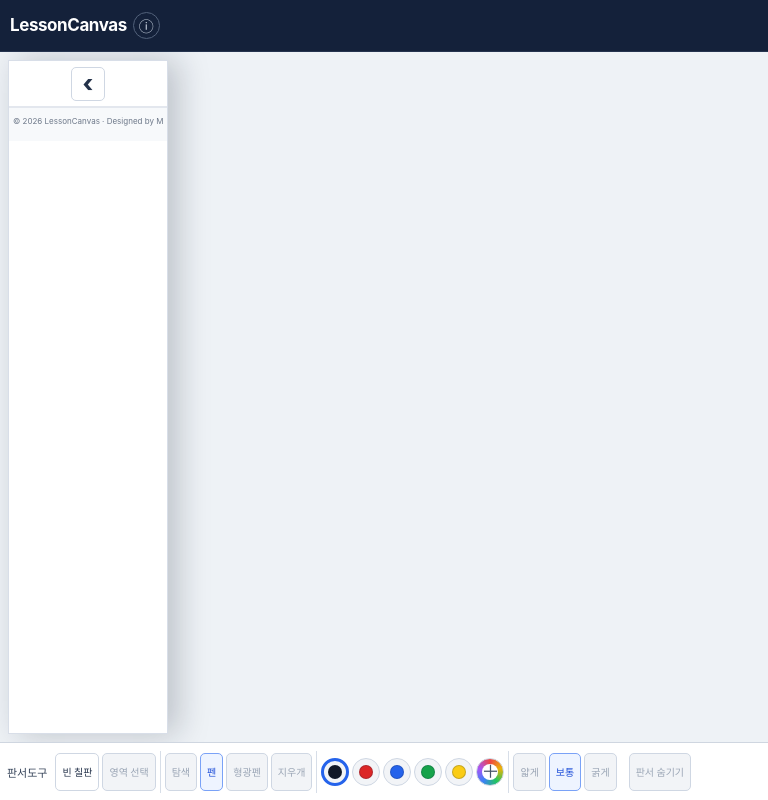
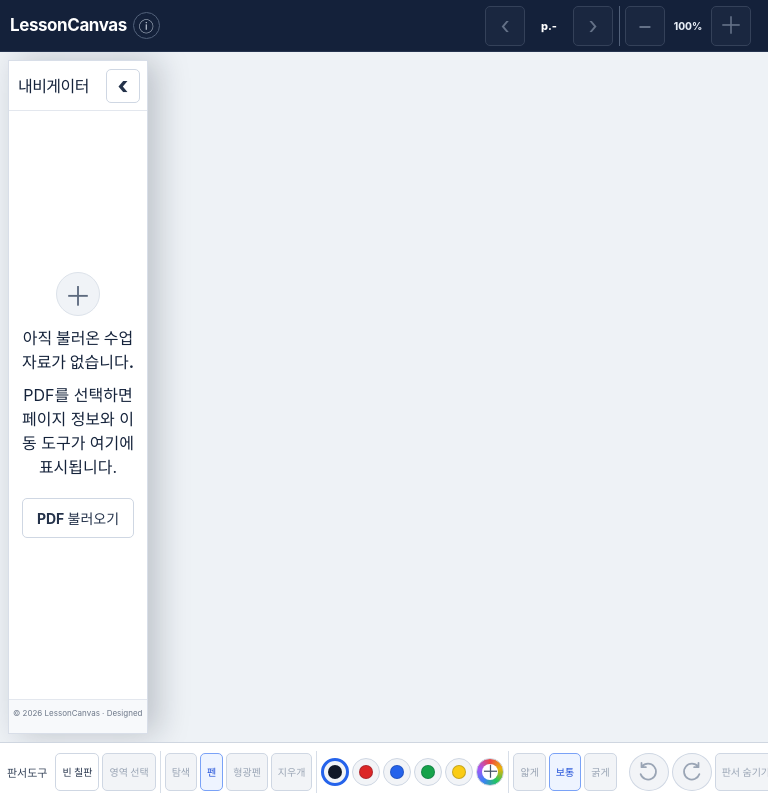
Before and after one commit to park791014-web/classcanvas, a React (Vite) app: page / in a window 768 px wide. Built offline with nearby package versions, Linux system fonts and the light colour scheme.

Commit message:
fix: refine tablet navigation and toolbar

```diff
--- a/package.json
+++ b/package.json
@@ -1,7 +1,7 @@
 {
   "name": "classcanvas",
   "private": true,
-  "version": "0.1.1",
+  "version": "0.1.2",
   "type": "module",
   "scripts": {
     "dev": "vite",
--- a/src/components/layout/ToolBar.tsx
+++ b/src/components/layout/ToolBar.tsx
@@ -116,8 +116,18 @@ export function ToolBar({
         {renderModeControls('오른쪽')}
       </div>
       <div className="history-controls" aria-label="판서 기록 제어">
-        <button type="button" className="history-action history-action--undo" disabled={!hasDocument || !canUndo} onClick={onUndo} aria-label="판서 실행 취소">실행 취소</button>
-        <button type="button" className="history-action history-action--redo" disabled={!hasDocument || !canRedo} onClick={onRedo} aria-label="판서 다시 실행">다시 실행</button>
+        <button type="button" className="history-action history-action--undo" disabled={!hasDocument || !canUndo} onClick={onUndo} aria-label="실행 취소" title="실행 취소">
+          <svg className="tablet-history-icon" viewBox="0 0 24 24" aria-hidden="true">
+            <path d="M9 7H4v-5M4.5 6.5A9 9 0 1 1 3 15" />
+          </svg>
+          <span className="history-action-text">실행 취소</span>
+        </button>
+        <button type="button" className="history-action history-action--redo" disabled={!hasDocument || !canRedo} onClick={onRedo} aria-label="다시 실행" title="다시 실행">
+          <svg className="tablet-history-icon" viewBox="0 0 24 24" aria-hidden="true">
+            <path d="M15 7h5v-5m-.5 4.5A9 9 0 1 0 21 15" />
+          </svg>
+          <span className="history-action-text">다시 실행</span>
+        </button>
         <button type="button" className={`history-action history-action--visibility${!isVisible ? ' is-active' : ''}`} disabled={!hasDocument} aria-pressed={!isVisible} onClick={onToggleVisibility}>
           {isVisible ? '판서 숨기기' : '판서 보이기'}
         </button>
--- a/src/styles/global.css
+++ b/src/styles/global.css
@@ -70,6 +70,7 @@ button, input, textarea, select { font: inherit; }
 }
 
 .tablet-zoom-controls { display: none; }
+.tablet-history-icon { display: none; }
 
 .lesson-layout {
   position: relative;
@@ -1671,15 +1672,15 @@ button:disabled { color: #9aa5b5; background: #f2f4f7; cursor: not-allowed; }
   .topbar-zoom-controls > output { display: none; }
   .topbar-zoom-controls button { min-width: 32px; height: 34px; padding-inline: 5px; font-size: 10px; }
   .topbar-zoom-controls .fit-mode-button { min-width: 62px; }
-  .topbar-page-controls { gap: 3px; }
-  .topbar-page-controls button { min-width: 34px; height: 34px; }
+  .topbar-page-controls { display: flex; flex: none; gap: 3px; }
+  .topbar-page-controls button { width: 40px; min-width: 40px; height: 40px; }
   .topbar-page-controls output { min-width: 42px; font-size: 11px; }
   .tablet-zoom-controls { display: inline-flex; align-items: center; margin-left: 3px; padding-left: 5px; gap: 2px; border-left: 1px solid #52617a; }
-  .tablet-zoom-controls button { min-width: 34px; height: 34px; padding: 2px 7px; }
+  .tablet-zoom-controls button { width: 40px; min-width: 40px; height: 40px; padding: 2px 7px; }
   .tablet-zoom-controls output { min-width: 42px; color: #e5ebf4; font-size: 10px; text-align: center; }
 
   .lesson-layout,
-  .lesson-layout.is-sidebar-collapsed { grid-template-columns: 56px minmax(0, 1fr); padding: 8px; gap: 8px; overflow: hidden; }
+  .lesson-layout.is-sidebar-collapsed { grid-template-columns: 50px minmax(0, 1fr); padding: 8px; gap: 8px; overflow: hidden; }
   .lesson-navigator:not(.lesson-navigator--collapsed) {
     z-index: 30;
     position: absolute;
@@ -1687,13 +1688,41 @@ button:disabled { color: #9aa5b5; background: #f2f4f7; cursor: not-allowed; }
     bottom: 8px;
     left: 8px;
     display: flex;
-    width: 160px;
+    width: 140px;
+    height: calc(100% - 16px);
     min-height: 0;
+    overflow: hidden;
     box-shadow: 10px 0 30px rgb(15 23 42 / 22%);
   }
-  .lesson-layout.is-sidebar-collapsed { grid-template-columns: 56px minmax(0, 1fr); }
+  .lesson-navigator:not(.lesson-navigator--collapsed) .panel-heading {
+    justify-content: space-between;
+    min-height: 50px;
+    height: 50px;
+    padding: 5px 7px 5px 9px;
+  }
+  .lesson-navigator:not(.lesson-navigator--collapsed) .panel-heading h2 { display: block; font-size: 16px; }
+  .lesson-navigator:not(.lesson-navigator--collapsed) .navigator-document { display: flex; }
+  .lesson-navigator:not(.lesson-navigator--collapsed) .navigator-empty-state { display: flex; padding-inline: 12px; }
+  .lesson-navigator:not(.lesson-navigator--collapsed) .navigator-file-action { display: block; }
+  .lesson-layout.is-sidebar-collapsed { grid-template-columns: 50px minmax(0, 1fr); }
   .lesson-navigator--collapsed { padding-top: 7px; }
   .navigator-toggle { width: 40px; min-width: 40px; height: 40px; }
+  .lesson-navigator:not(.lesson-navigator--collapsed) .panel-heading,
+  .lesson-navigator:not(.lesson-navigator--collapsed) .navigator-page-control,
+  .lesson-navigator:not(.lesson-navigator--collapsed) .navigator-analysis-control,
+  .lesson-navigator:not(.lesson-navigator--collapsed) .navigator-file-action { flex: none; }
+  .lesson-navigator:not(.lesson-navigator--collapsed) .navigator-document {
+    min-height: 0;
+    overflow: hidden;
+  }
+  .lesson-navigator:not(.lesson-navigator--collapsed) .navigator-content-blocks {
+    min-height: 0;
+    overflow-x: hidden;
+    overflow-y: auto;
+    overscroll-behavior: contain;
+    touch-action: pan-y;
+    -webkit-overflow-scrolling: touch;
+  }
   .content-open-button .content-block-title {
     display: -webkit-box;
     overflow: hidden;
@@ -1717,9 +1746,7 @@ button:disabled { color: #9aa5b5; background: #f2f4f7; cursor: not-allowed; }
   .history-controls { flex: none; }
   .annotation-toolbar-controls { display: flex; width: max-content; }
   .toolbar-duplicate-group { display: none; }
-  .toolbar-width-micro,
-  .history-action--undo,
-  .history-action--redo { display: none; }
+  .toolbar-width-micro { display: none; }
   .toolbar-mode-controls,
   .tool-button-group,
   .color-controls,
@@ -1731,6 +1758,20 @@ button:disabled { color: #9aa5b5; background: #f2f4f7; cursor: not-allowed; }
   .history-controls button { min-height: 38px; padding-inline: 6px; font-size: 10px; }
   .color-button,
   .custom-color-button { width: 28px; height: 28px; }
+  .history-action--undo,
+  .history-action--redo { width: 40px; min-width: 40px; padding: 0; border-radius: 50%; }
+  .history-action-text { display: none; }
+  .tablet-history-icon {
+    display: block;
+    width: 21px;
+    height: 21px;
+    margin: auto;
+    fill: none;
+    stroke: currentColor;
+    stroke-width: 2;
+    stroke-linecap: round;
+    stroke-linejoin: round;
+  }
 }
 
 @media (max-width: 767px) {
```
Also changed, not shown: 1 other file (tests, documents, lock files or other folders).
